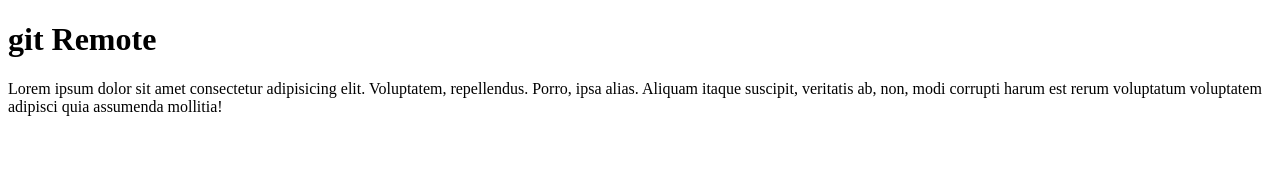
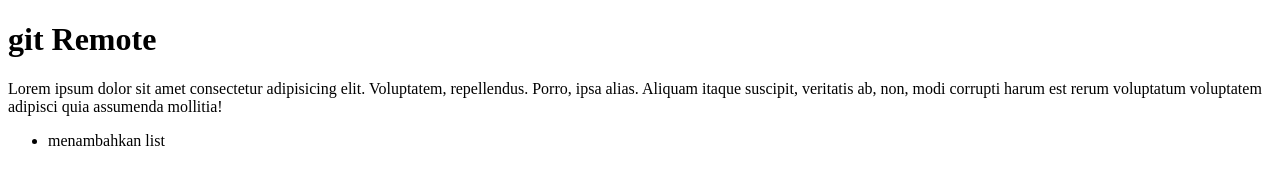
Before and after one commit to RifkiFawazi/git_test2, a plain HTML site: page index.html in a window 1280 px wide. Drawn offline with Linux system fonts and the light colour scheme.

Commit message:
menambahkan list

```diff
--- a/index.html
+++ b/index.html
@@ -14,6 +14,10 @@
         itaque suscipit, veritatis ab, non, modi corrupti harum est rerum voluptatum voluptatem adipisci quia assumenda
         mollitia!</p>
 
+    <ul>
+        <li>menambahkan list</li>
+    </ul>
+
 </body>
 
 </html>
```
